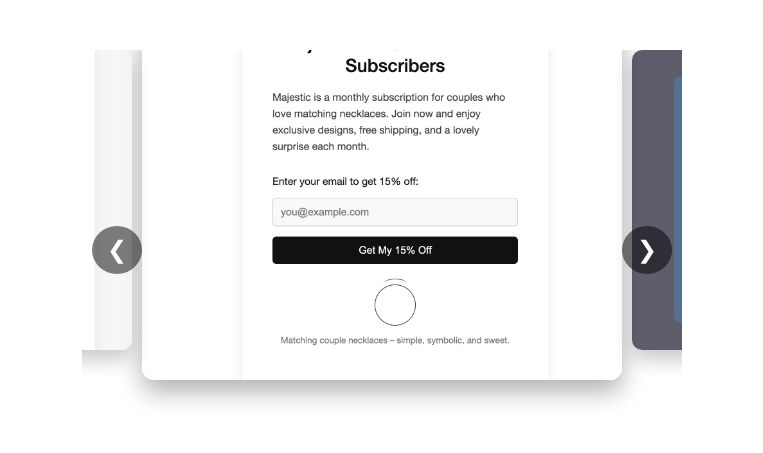
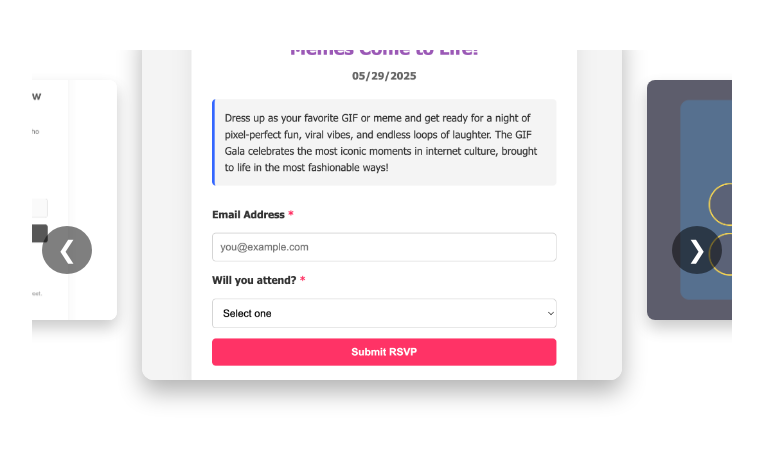
Before and after one commit to Marveeeen/widgets, a plain HTML site: page carousel/index.html in a window 1280 px wide. Shown: the whole page, without its empty margins (258-1021 px from the left). Drawn offline with Linux system fonts and the light colour scheme.

Commit message:
finish carousel

```diff
--- a/carousel/index.html
+++ b/carousel/index.html
@@ -11,15 +11,16 @@
     <div class="carousel">
       <!-- Carousel track that wil1 be moved by JS -->
       <div class="carousel-track">
-        <div class="carousel-item center">
+        <div class="carousel-item">
           <img src="./images/image.png" alt="Image 1" />
         </div>
-        <div class="carousel-item prev">
+        <div class="carousel-item">
           <img src="./images/image1.png" alt="Image 2" />
         </div>
-        <div class="carousel-item next">
+        <div class="carousel-item">
           <img src="images/image2.png" alt="Image 3" />
         </div>
+
         <!-- Add more .carousel-item as needed dynamically -->
       </div>
 
@@ -27,5 +28,7 @@
       <button class="carousel-button prev">❮</button>
       <button class="carousel-button next">❯</button>
     </div>
+
+    <script src="script.js"></script>
   </body>
 </html>
--- a/carousel/script.js
+++ b/carousel/script.js
@@ -0,0 +1,53 @@
+// get always 3 items
+// add styles to these 3 (prev, current, next)
+
+// start at one so that it could have a previous and next item
+let currentIndex = 1;
+
+document.addEventListener("DOMContentLoaded", function () {
+  const images = document.querySelectorAll(".carousel-item");
+  const prevButton = document.querySelector(".carousel-button.prev");
+  const nextButton = document.querySelector(".carousel-button.next");
+
+  nextButton.addEventListener("click", handleNextButtonClick);
+  prevButton.addEventListener("click", handlePrevButtonClick);
+
+  function updateCarousel() {
+    console.log(images);
+    // current selected item
+    images[currentIndex].classList.add("current");
+    // previous item
+    images[(currentIndex - 1 + images.length) % images.length].classList.add(
+      "prev"
+    );
+    // next item
+    images[(currentIndex + 1) % images.length].classList.add("next");
+  }
+
+  function resetSelectedImages() {
+    // current selected item
+    images[currentIndex].classList.remove("current");
+
+    // previous item
+    images[(currentIndex - 1 + images.length) % images.length].classList.remove(
+      "prev"
+    );
+
+    // next item
+    images[(currentIndex + 1) % images.length].classList.remove("next");
+  }
+
+  function handleNextButtonClick() {
+    resetSelectedImages();
+    currentIndex = (currentIndex + 1) % images.length;
+    updateCarousel();
+  }
+
+  function handlePrevButtonClick() {
+    resetSelectedImages();
+    currentIndex = (currentIndex - 1 + images.length) % images.length;
+    updateCarousel();
+  }
+
+  updateCarousel();
+});
--- a/carousel/style.css
+++ b/carousel/style.css
@@ -8,7 +8,7 @@
 /* Carousel container */
 .carousel {
   position: relative;
-  width: 600px;
+  width: 700px;
   height: 400px;
   margin: 50px auto;
   overflow: hidden;
@@ -18,25 +18,20 @@
 .carousel-track {
   display: flex;
   transition: transform 0.5s ease;
-  /* You will move this track with JS */
   position: relative;
 }
 
 /* Each item inside the carousel */
 .carousel-item {
-  flex: 0 0 100%; /* Full width, but you can adjust to partial if you want multi-item view */
-  display: flex;
-  justify-content: center;
-  align-items: center;
+  position: absolute;
+  left: 50%;
+  transform: translateX(-50%);
   transition: transform 0.5s ease, opacity 0.5s ease;
-  position: absolute;
-  top: 50%;
-  left: 50%;
-  transform: translate(-50%);
 }
 
 /* Image styling */
 .carousel-item img {
+  opacity: 0;
   width: 400px;
   height: 300px;
   object-fit: cover;
@@ -45,8 +40,16 @@
   transition: transform 0.5s ease, opacity 0.5s ease;
 }
 
+.carousel-item.current {
+  z-index: 3;
+}
+
+.carousel-item.prev, .carousel-item.next {
+  z-index: -1;
+}
+
 /* Center item effect → you will add/remove this class via JS */
-.carousel-item.center img {
+.carousel-item.current img {
   transform: scale(1.2);
   opacity: 1;
   z-index: 3;
@@ -54,17 +57,15 @@
 
 /* Left/right items effect → you will add/remove these via JS */
 .carousel-item.prev img{
-  transform: scale(0.8);
+  transform: translateX(-425px) scale(0.8);
   opacity: 0.7;
-  z-index: 2;
-  transform: translateX(-450px);
+  z-index: 1;
 }
 
 .carousel-item.next img{
-  transform: scale(0.8);
+  transform: translateX(425px) scale(0.8);
   opacity: 0.7;
-  z-index: 2;
-  transform: translateX(450px);
+  z-index: 1;
 }
 
 
```
